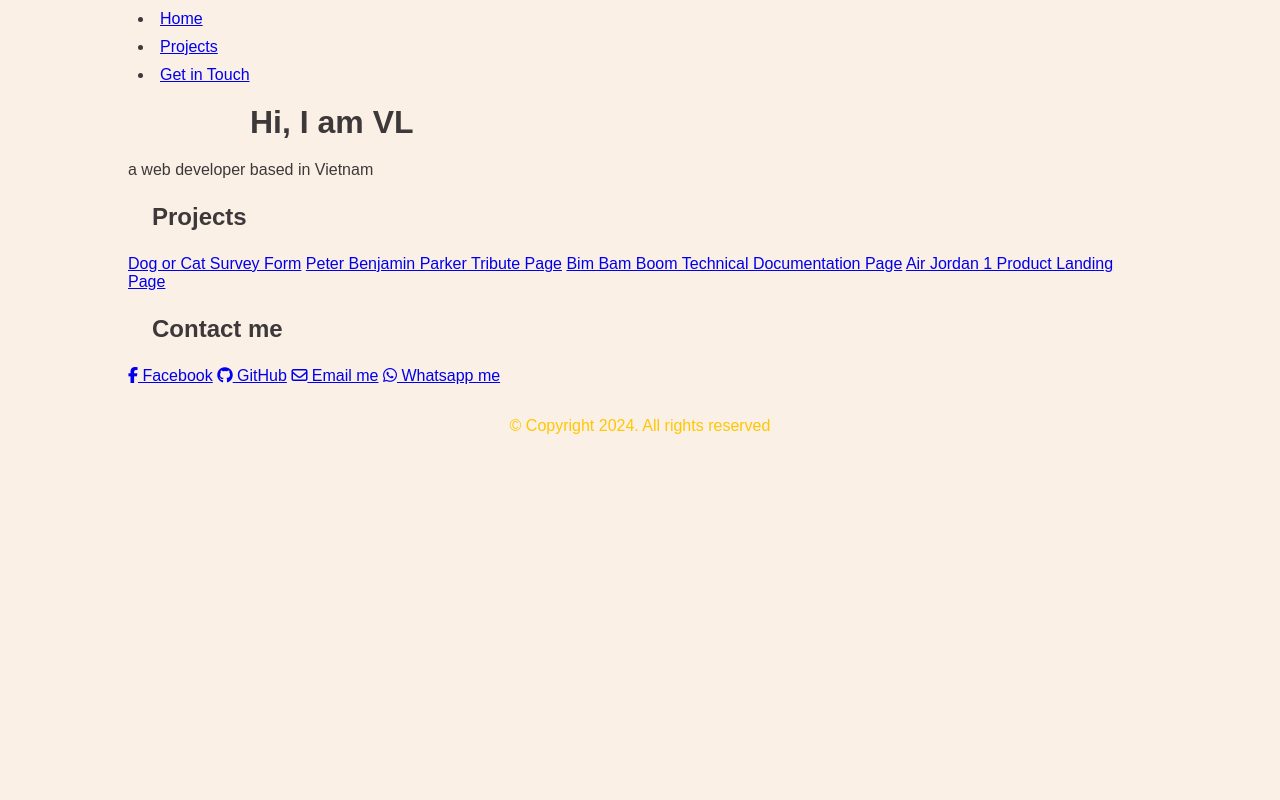
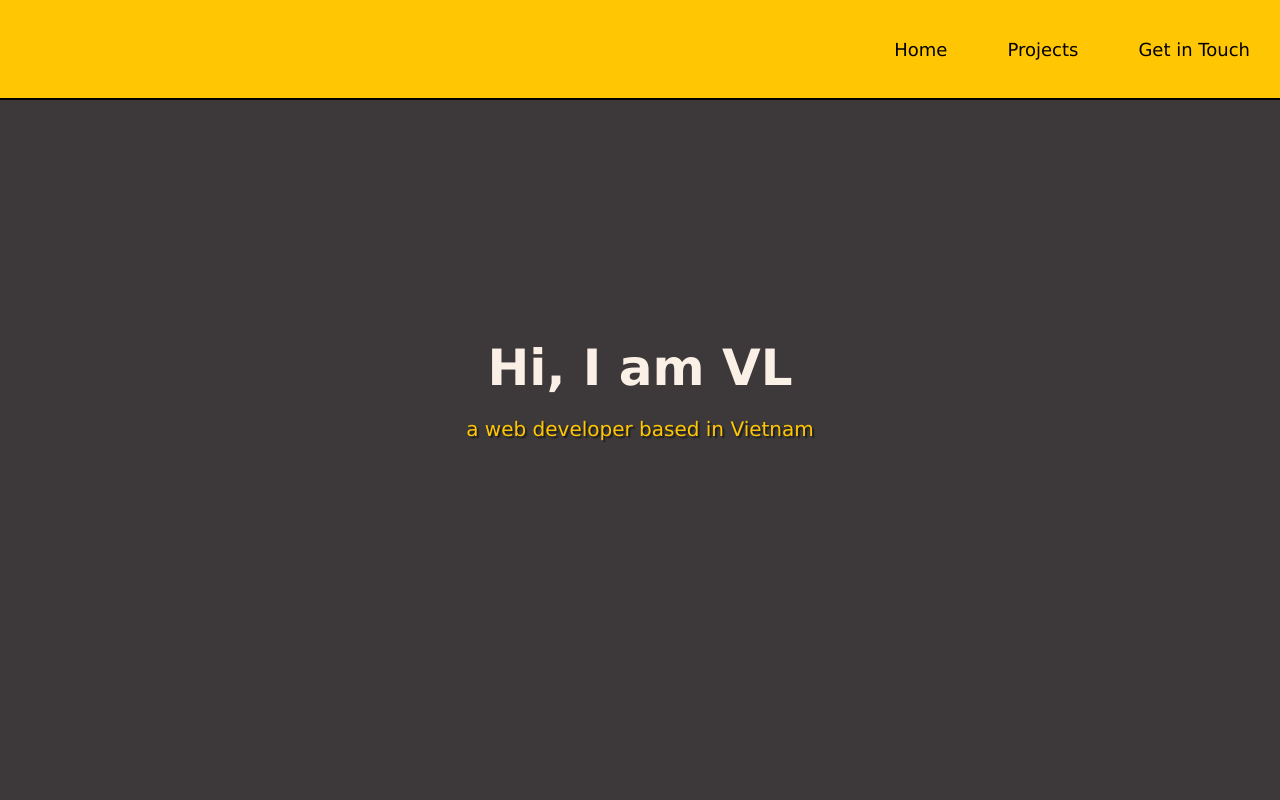
Before and after one commit to Vietos94/vietos.github.io, a plain HTML site: page index.html in a window 1280 px wide. Shown: the top 800 px of the page. Drawn offline with Linux system fonts and the light colour scheme.

Commit message:
Update styles.css

```diff
--- a/styles.css
+++ b/styles.css
@@ -1,148 +1,163 @@
+:root {
+    --main-linen: #FAF0E6;
+    --main-grey: #3D3839;
+    --main-orange: #FFC604;
+}
+
 * {
-	margin: 0;
-	padding: 0;
-	box-sizing: border-box;
+    margin: 0;
+    padding: 0;
+    box-sizing: border-box;
 }
 
 html {
-	font-size: 16px;
-	scroll-behavior: smooth;
+    font-size: 62.5%;
+    scroll-behavior: smooth;
+    font-family: Verdana, sans-serif;
 }
 
-body {
-  font-family: Arial, Helvetica, sans-serif;
-  font-size: 1rem;
-  margin: 0 10%;
-  background-color: #FAF0E6;
-  color: #3D3839;
+@media (max-width: 75em) {
+    html {
+        font-size: 60%;
+    }
+}
+
+nav {
+    background-color: var(--main-orange);
+    width: 100%;
+    height: 100px;
+    display: flex;
+    justify-content: flex-end;
+    align-items: center;
+    position: fixed;
+    top: 0;
+    left: 0;
+    z-index: 5;
+    font-size: 1.8rem;
+    border-bottom: 2px solid black;
+}
+
+nav>ul {
+    display: flex;
+    list-style: none;
+}
+
+nav>ul>li {
+    display: flex;
+    justify-content: space-evenly;
+}
+
+.nav-list a {
+    display: in-line;
+    padding: 3rem;
+}
+
+a {
+    text-decoration: none;
+    color: inherit;
+}
+
+li>a:hover {
+    cursor: pointer;
+    background-color: #3D3839;
+    color: var(--main-orange);
+    border-radius: 10px;
+    text-shadow: 2px 2px 1px #1f1f1f;
+}
+
+.welcome-section {
+    background-color: #3D3839;
+    color: #FAF0E6;
+    width: 100%;
+    height: 100vh;
+    display: flex;
+    flex-direction: column;
+    justify-content: center;
+    align-items: center;
 }
 
 h1 {
-  margin: 20px auto;
-  padding-left: 10px;
-  font-size: 2rem;
-  min-width: 650px;
-  max-width: 800px;
+    font-size: 5rem;
 }
 
-h1::before {
-  content: "  ";
+.welcome-section p {
+    font-size: 2rem;
+    padding: 2rem;
+    color: #FFC604;
+    text-shadow: 2px 2px 1px #1f1f1f;
 }
 
-.container {
-  border: 1px solid #3D3839;
-  margin: 5px auto;
-  min-width: 650px;
-  max-width: 800px;
-  background-color: white;
+.projects-section {
+    background-color: #3D3839;
+    color: #FAF0E6;
+    width: 100%;
+    height: 100vh;
+    display: flex;
+    flex-direction: column;
+    justify-content: center;
+    align-items:center
+
 }
 
 h2 {
-  margin: 1em;
-  font-size: 1.5rem;
+    font-size: 4rem;
+    padding: 2rem;
 }
 
-.color-container {
-  width: 100%;
-  display: grid;
-  grid-template: auto auto / auto auto auto auto;
-  gap: 10px;
-  padding: 10px;
-  place-items: center;
+.projects-section a {
+    font-size: 2rem;
+    line-height: 50px;
+    padding: 0 2em;
+    font-size: 2.4rem;
+    text-shadow: 2px 2px 1px #1f1f1f;
+    transition: transform 0.3s ease-out;
 }
 
-.color-container > div {
-    text-align: center;
+.projects-section a:hover {
+    transform: translateY(8px);
 }
 
-.color-panel {
-  border-radius: 90px;
-  float: right;
+.contact-section {
+    background-color: #3D3839;
+    color: #FAF0E6;
+    width: 100%;
+    height: 100vh;
+    display: flex;
+    flex-direction: column;
+    justify-content: center;
+    align-items: center;
 }
 
-.color-container .primary {
-  height: 120px;
-  width: 120px;
-  background-color: #3D3839;
+.contact-section a {
+    font-size: 2rem;
 }
 
-.color-container .secondary {
-  height: 120px;
-  width: 120px;
-  background-color: #FFC604;
+.contact-links {
+    display: flex;
+    justify-content: center;
+    width: 100%;
+    max-width: 980px;
+    margin-top: 2rem;
+    flex-wrap: wrap;
 }
 
-.color-container .accent {
-  height: 120px;
-  width: 120px;
-  background-color: #FFC604;
+.contact-details {
+    padding: 0 2em;
+    font-size: 2.4rem;
+    text-shadow: 2px 2px 1px #1f1f1f;
+    transition: transform 0.3s ease-out;
 }
 
-.color-container .background {
-  height: 120px;
-  width: 120px;
-  background-color: #FAF0E6;
-}
-
-.font-container {
-  margin: 15px;
-}
-
-.carlito {
-  font-family: Carlito;
-  padding: 8px;
-}
-
-.font-label {
-  text-decoration: underline;
-}
-
-.italic {
-  font-style: italic;
-}
-
-.bold {
-  font-weight: bold;
-}
-
-.bold-italic {
-  font-weight: bold;
-  font-style: italic;
-}
-
-.styles-container {
-  padding: 20px;
-}
-
-li {
-  margin: 10px;
-  list-style-position: inside;
-}
-
-ul {
-  margin-bottom: 20px;
-}
-
-.heading {
-  font-weight: 700;
-  font-size: 32px;
-  font-family: Carlito;
-}
-
-.subheading {
-  font-weight: 500;
-  font-size: 18px;
-  font-family: Carlito;
-}
-
-.paragraph {
-  font-weight: 400;
-  font-size: 1rem;
-  font-family: Carlito;
+.contact-details:hover {
+    transform: translateY(8px);
 }
 
 footer {
-  padding: 2rem;
-  color: #FFC604;
-  text-align: center;
+    height: 50px;
+    color: #FFC604;
+    background-color: #3D3839;
+    font-size: 1.5rem;
+    display: flex;
+    justify-content: center;
+    align-items: center;
 }
```
